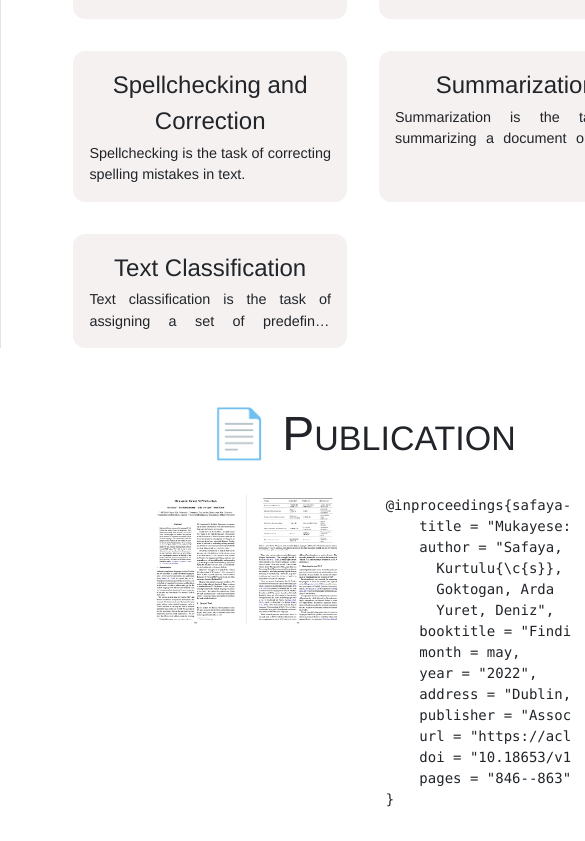
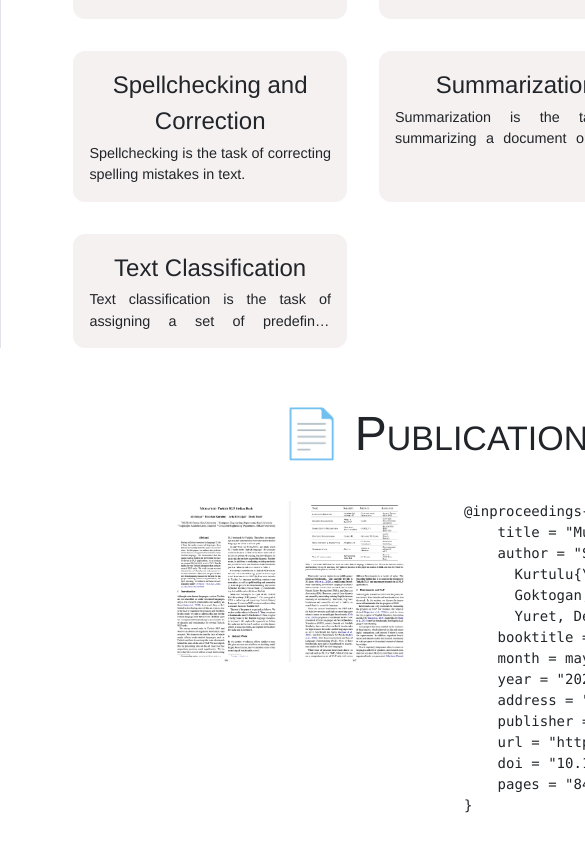
Before and after one commit to alisafaya/mukayese, a React (Create React App) app in the folder app/: page /#/ in a window 390 px wide. Shown: the part 1156-1997 px from the top of the page, 585 px wide, since content can reach past the window. Built offline with nearby package versions, Linux system fonts and the light colour scheme.

Commit message:
updated styles for responsivness

```diff
--- a/app/src/App.css
+++ b/app/src/App.css
@@ -15,6 +15,7 @@
 
 .App-header {
   background-color: #282c34;
+  max-width: 100;
   min-height: 100vh;
   display: flex;
   flex-direction: column;
--- a/app/src/screens/Tasks/Tasks.styled.js
+++ b/app/src/screens/Tasks/Tasks.styled.js
@@ -8,11 +8,14 @@ const TasksContainer = styled.div`
   display: grid;
   --tw-bg-opacity: 1;
 
+
   .landing-div {
     --tw-bg-opacity: 1;
     position: relative;
     margin-top: -1px;
     height: 100%;
+    max-width: 100%;
+
   }
 
   .landing-div-nested-one {
@@ -93,11 +96,13 @@ const SlidesContainer = styled.div`
   padding-top: 2rem;
   padding-bottom: 2rem;
   --tw-bg-opacity: 1;
+  // margin-left: 10%;
+  // margin-right: 10%;
+  max-width: 100%;
+
+  .slides-main-div {
     margin-left: 10%;
     margin-right: 10%;
-
-  .slides-main-div {
-    max-width: 100%;
   }
 
   h1 {
```
Lines whose indentation alone changed are shown as unchanged.
